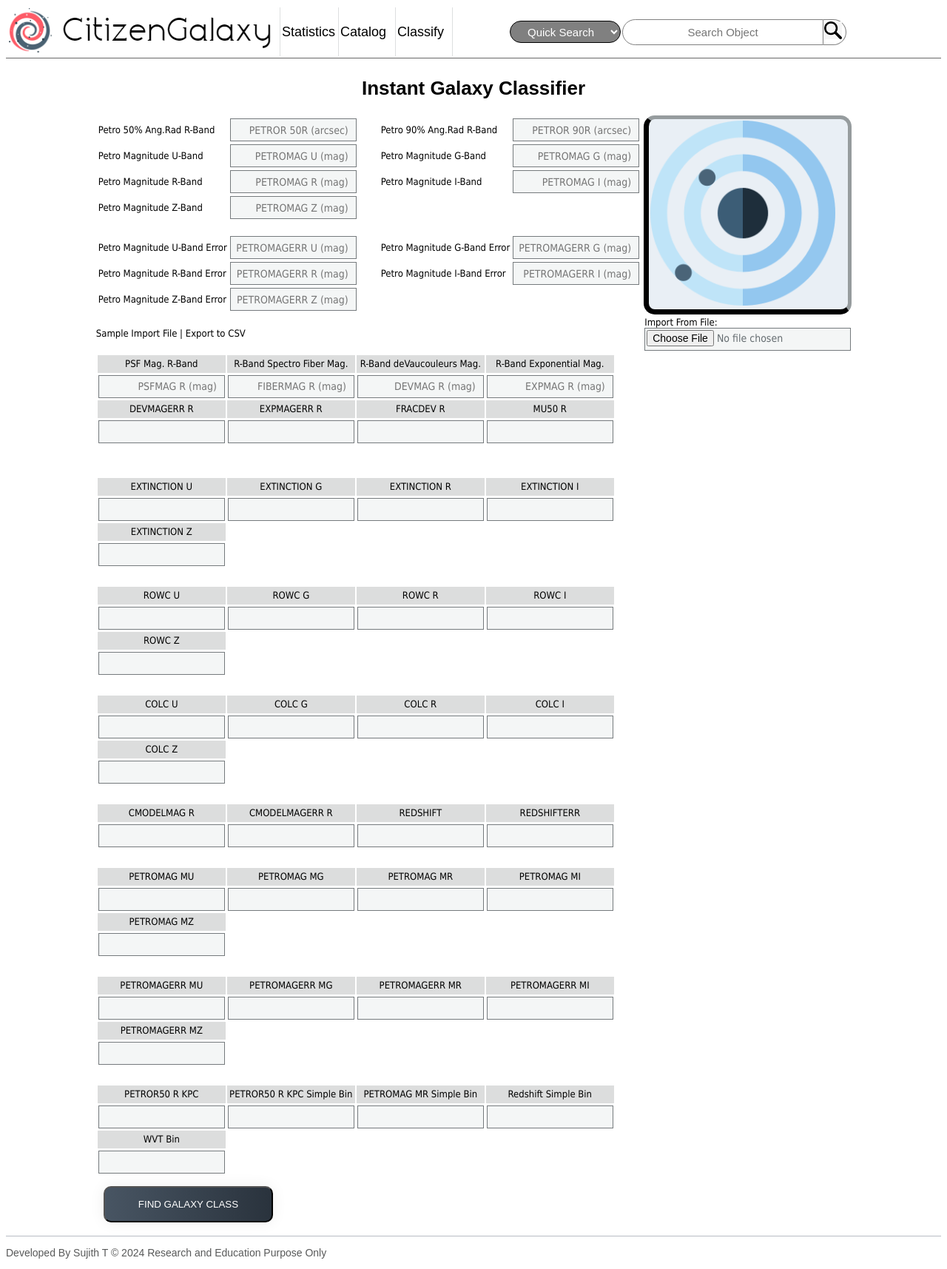
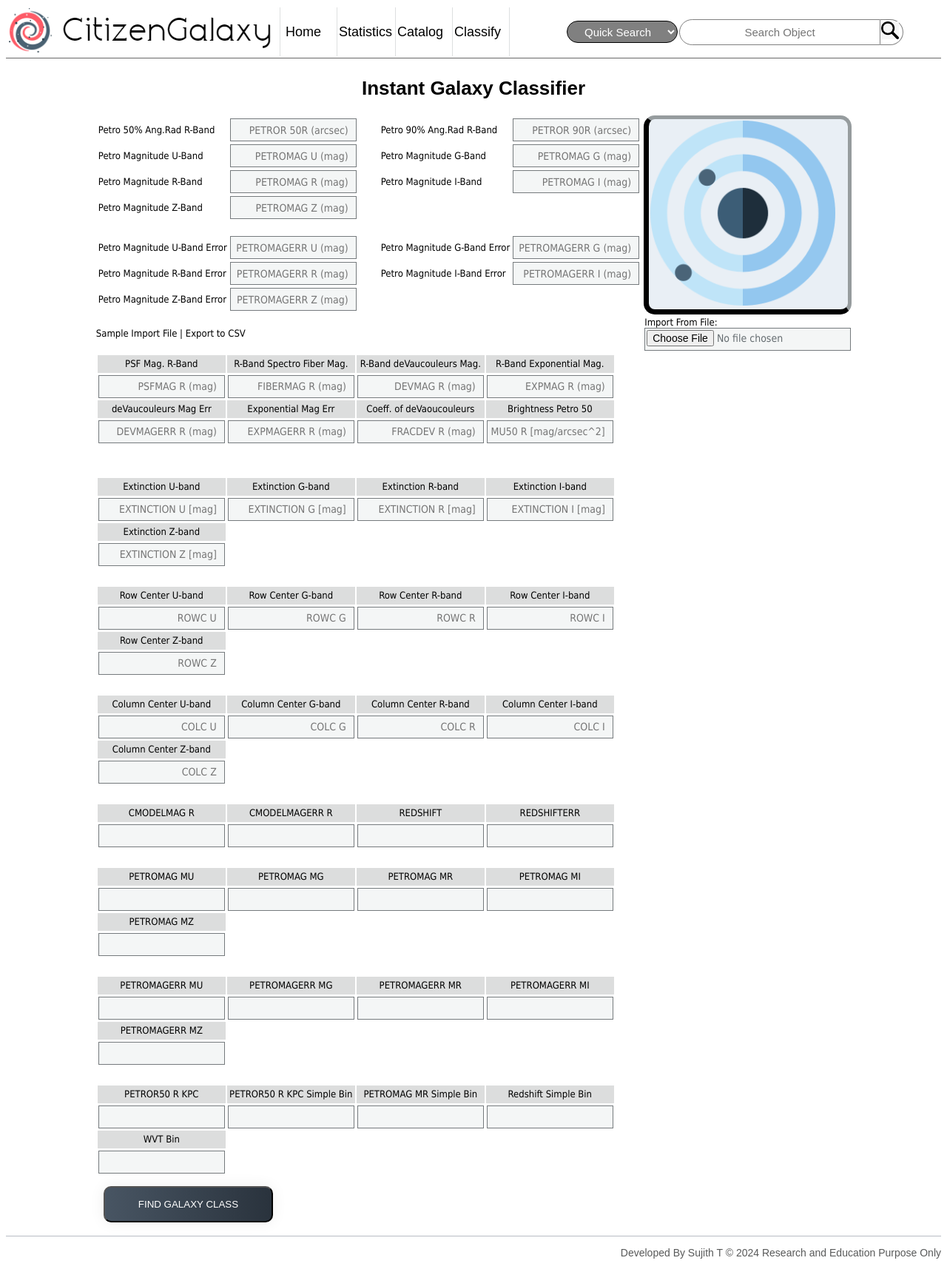
Before and after one commit to sujith-t/citizengalaxy, a Django app: page /classify in a window 1280 px wide. Shown: the whole page at 74% size. Run offline with Django 4.2, Linux system fonts and the light colour scheme; parts of the project's set-up code (start-up, migrations or seed data) failed here and were passed over.

Commit message:
Fine tune

```diff
--- a/static/css/style.css
+++ b/static/css/style.css
@@ -268,10 +268,11 @@
     border-right: 1px solid #3e4d4d;
 }
 
-p {
+td p {
     font-family: Arial, Tahoma, ui-rounded;
     font-size: 14px;
     text-align: justify;
+    color: #3e4d4d;
 }
 
 .head-title {
--- a/templates/classify.html
+++ b/templates/classify.html
@@ -75,16 +75,16 @@
                     <td><input type="text" class="txt numeric" id="expmag_r" placeholder="EXPMAG R (mag)"/></td>
                 </tr>
                 <tr>
-                    <td class="tag-label">DEVMAGERR R</td>
-                    <td class="tag-label">EXPMAGERR R</td>
-                    <td class="tag-label">FRACDEV R</td>
-                    <td class="tag-label">MU50 R</td>
+                    <td class="tag-label">deVaucouleurs Mag Err</td>
+                    <td class="tag-label">Exponential Mag Err</td>
+                    <td class="tag-label">Coeff. of deVaoucouleurs</td>
+                    <td class="tag-label">Brightness Petro 50</td>
                 </tr>
                 <tr>
-                    <td><input type="text" class="txt numeric" id="devmagerr_r" /></td>
-                    <td><input type="text" class="txt numeric" id="expmagerr_r" /></td>
-                    <td><input type="text" class="txt numeric" id="fracdev_r" /></td>
-                    <td><input type="text" class="txt numeric" id="mu50_r" /></td>
+                    <td><input type="text" class="txt numeric" id="devmagerr_r" placeholder="DEVMAGERR R (mag)" /></td>
+                    <td><input type="text" class="txt numeric" id="expmagerr_r" placeholder="EXPMAGERR R (mag)" /></td>
+                    <td><input type="text" class="txt numeric" id="fracdev_r" placeholder="FRACDEV R (mag)" /></td>
+                    <td><input type="text" class="txt numeric" id="mu50_r" placeholder="MU50 R [mag/arcsec^2]" /></td>
                 </tr>
             </table>
         </td>
@@ -99,23 +99,23 @@
         <td colspan="2">
             <table>
                 <tr>
-                    <td class="tag-label">EXTINCTION U</td>
-                    <td class="tag-label">EXTINCTION G</td>
-                    <td class="tag-label">EXTINCTION R</td>
-                    <td class="tag-label">EXTINCTION I</td>
+                    <td class="tag-label">Extinction U-band</td>
+                    <td class="tag-label">Extinction G-band</td>
+                    <td class="tag-label">Extinction R-band</td>
+                    <td class="tag-label">Extinction I-band</td>
                 </tr>
                 <tr>
-                    <td><input type="text" class="txt numeric" id="extinction_u" /></td>
-                    <td><input type="text" class="txt numeric" id="extinction_g" /></td>
-                    <td><input type="text" class="txt numeric" id="extinction_r" /></td>
-                    <td><input type="text" class="txt numeric" id="extinction_i" /></td>
+                    <td><input type="text" class="txt numeric" id="extinction_u" placeholder="EXTINCTION U [mag]" /></td>
+                    <td><input type="text" class="txt numeric" id="extinction_g" placeholder="EXTINCTION G [mag]" /></td>
+                    <td><input type="text" class="txt numeric" id="extinction_r" placeholder="EXTINCTION R [mag]" /></td>
+                    <td><input type="text" class="txt numeric" id="extinction_i" placeholder="EXTINCTION I [mag]" /></td>
                 </tr>
                 <tr>
-                    <td class="tag-label">EXTINCTION Z</td>
+                    <td class="tag-label">Extinction Z-band</td>
                     <td colspan="3">&nbsp;</td>
                 </tr>
                 <tr>
-                    <td><input type="text" class="txt numeric" id="extinction_z" /></td>
+                    <td><input type="text" class="txt numeric" id="extinction_z" placeholder="EXTINCTION Z [mag]" /></td>
                     <td colspan="3">&nbsp;</td>
                 </tr>
             </table>
@@ -128,23 +128,23 @@
         <td colspan="2">
             <table>
                 <tr>
-                    <td class="tag-label">ROWC U</td>
-                    <td class="tag-label">ROWC G</td>
-                    <td class="tag-label">ROWC R</td>
-                    <td class="tag-label">ROWC I</td>
+                    <td class="tag-label">Row Center U-band</td>
+                    <td class="tag-label">Row Center G-band</td>
+                    <td class="tag-label">Row Center R-band</td>
+                    <td class="tag-label">Row Center I-band</td>
                 </tr>
                 <tr>
-                    <td><input type="text" class="txt numeric" id="rowc_u" /></td>
-                    <td><input type="text" class="txt numeric" id="rowc_g" /></td>
-                    <td><input type="text" class="txt numeric" id="rowc_r" /></td>
-                    <td><input type="text" class="txt numeric" id="rowc_i" /></td>
+                    <td><input type="text" class="txt numeric" id="rowc_u" placeholder="ROWC U"/></td>
+                    <td><input type="text" class="txt numeric" id="rowc_g" placeholder="ROWC G"/></td>
+                    <td><input type="text" class="txt numeric" id="rowc_r" placeholder="ROWC R"/></td>
+                    <td><input type="text" class="txt numeric" id="rowc_i" placeholder="ROWC I"/></td>
                 </tr>
                 <tr>
-                    <td class="tag-label">ROWC Z</td>
+                    <td class="tag-label">Row Center Z-band</td>
                     <td colspan="2">&nbsp;</td>
                 </tr>
                 <tr>
-                    <td><input type="text" class="txt numeric" id="rowc_z"/></td>
+                    <td><input type="text" class="txt numeric" id="rowc_z" placeholder="ROWC Z"/></td>
                     <td colspan="2">&nbsp;</td>
                 </tr>
             </table>
@@ -158,23 +158,23 @@
         <td colspan="2">
             <table>
                 <tr>
-                    <td class="tag-label">COLC U</td>
-                    <td class="tag-label">COLC G</td>
-                    <td class="tag-label">COLC R</td>
-                    <td class="tag-label">COLC I</td>
+                    <td class="tag-label">Column Center U-band</td>
+                    <td class="tag-label">Column Center G-band</td>
+                    <td class="tag-label">Column Center R-band</td>
+                    <td class="tag-label">Column Center I-band</td>
                 </tr>
                 <tr>
-                    <td><input type="text" class="txt numeric" id="colc_u" /></td>
-                    <td><input type="text" class="txt numeric" id="colc_g" /></td>
-                    <td><input type="text" class="txt numeric" id="colc_r" /></td>
-                    <td><input type="text" class="txt numeric" id="colc_i" /></td>
+                    <td><input type="text" class="txt numeric" id="colc_u" placeholder="COLC U"/></td>
+                    <td><input type="text" class="txt numeric" id="colc_g" placeholder="COLC G"/></td>
+                    <td><input type="text" class="txt numeric" id="colc_r" placeholder="COLC R"/></td>
+                    <td><input type="text" class="txt numeric" id="colc_i" placeholder="COLC I"/></td>
                 </tr>
                 <tr>
-                    <td class="tag-label">COLC Z</td>
+                    <td class="tag-label">Column Center Z-band</td>
                     <td colspan="2">&nbsp;</td>
                 </tr>
                 <tr>
-                    <td><input type="text" class="txt numeric" id="colc_z" /></td>
+                    <td><input type="text" class="txt numeric" id="colc_z" placeholder="COLC Z"/></td>
                     <td colspan="2">&nbsp;</td>
                 </tr>
             </table>
--- a/templates/header.html
+++ b/templates/header.html
@@ -24,6 +24,7 @@
             <tr>
                 <td><img src="{% static 'images/favicon.png' %}" height="60px" width="60px"/></td>
                 <td><img src="{% static 'images/cg.jpg' %}"/></td>
+                <td class="top-menu-link">&nbsp;<a href="/">Home</a></td>
                 <td class="top-menu-link"><a href="/statistics">Statistics</a></td>
                 <td class="top-menu-link"><a href="/catalog">Catalog</a></td>
                 <td class="top-menu-link"><a href="/classify">Classify</a></td>
--- a/templates/index.html
+++ b/templates/index.html
@@ -10,12 +10,12 @@
             <p>Most galaxies are between 10 billion and 13.6 billion years old. Some are almost as old as the universe itself, which formed around 13.8 billion years ago. Astronomers think the youngest known galaxy formed approximately 500 million years ago.</p>
             <p>Galaxies can organize into groups of about 100 or fewer members held together by their mutual gravity. Larger structures, called clusters, may contain thousands of galaxies. Groups and clusters can be arranged in superclusters, which are not gravitationally bound. Superclusters, empty voids, “walls” of galaxies, and other large-scale structures make up the cosmic web of matter in the universe.</p>
             <p class="head-title">Milky Way</p>
-            <img src="https://science.nasa.gov/wp-content/uploads/2023/09/Milky_Way_illustration-1.jpeg" align="center"/> <br />
+            <img src="{% static 'images/Milky_Way_illustration-1.jpeg' %}" align="center"/> <br />
             <p>Our home galaxy is called the Milky Way. It’s a spiral galaxy with a disk of stars spanning more than 100,000 light-years. Earth is located along one of the galaxy’s spiral arms, about halfway from the center. Our solar system takes about 240 million years to orbit the Milky Way just once. (Credits: NASA)</p>
             <p class="head-title">The Hubble Tuning Fork</p>
             <table border="0" cellpadding="2" align="center">
                 <tr>
-                    <td><img src="https://skyserver.sdss.org/dr1/en/proj/advanced/galaxies/images/TuningFork.jpg" width="400" height="400" /></td>
+                    <td><img src="{% static 'images/TuningFork.jpg' %}" width="400" height="400" /></td>
                     <td valign="top">
                         <table border="0">
                             <tr>
```
Also changed, not shown: static/js/stats.js (+4 -4 lines), templates/statistics.html (+14 -1 lines).
